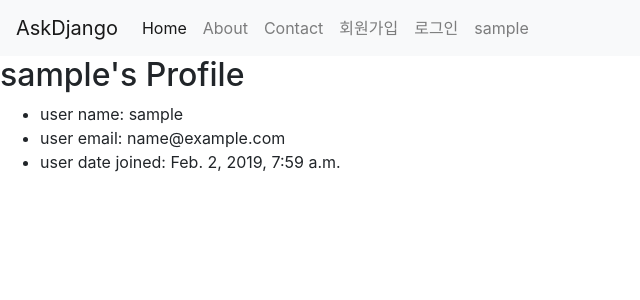
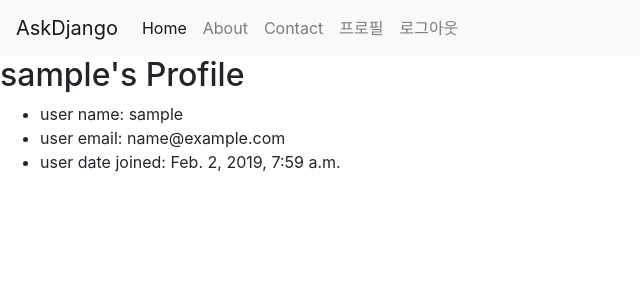
Before and after one commit to changhoi0522/piro_django, a Django app: page /accounts/profile/ in a window 1280 px wide. Shown: the top 300 px of the page, without its empty margins (0-640 px from the left). Run offline with Django 3.2, Linux system fonts and the light colour scheme; the visitor is signed in with stand-in values (Sample User, id 1); parts of the project's set-up code (start-up, migrations or seed data) failed here and were passed over; some libraries are stand-ins or nearby versions.

Commit message:
로그인, 로그아웃 구현

```diff
--- a/accounts/urls.py
+++ b/accounts/urls.py
@@ -1,8 +1,12 @@
+from django.conf import settings
 from django.urls import path
 from accounts import views
+from django.contrib.auth import views as auth_views
 
 urlpatterns = [
-    path('signup', views.signup, name='signup'),
-    path('profile/', views.profile),
+    path('signup/', views.signup, name='signup'),
+    path('login/', auth_views.LoginView.as_view(template_name='accounts/login_form.html'), name='login'),
+    path('logout/', auth_views.LogoutView.as_view(next_page=settings.LOGIN_URL), name='logout'),
+    path('profile/', views.profile, name='profile'),
 
 ]
--- a/accounts/views.py
+++ b/accounts/views.py
@@ -15,7 +15,7 @@ def signup(request):
         form = UserCreationForm()
     return render(request, './accounts/signup_form.html', {
         'form': form,
-    })
+        })
 
 
 def profile(request):
--- a/piro_django/templates/layout.html
+++ b/piro_django/templates/layout.html
@@ -25,15 +25,23 @@
                 <li class="nav-item">
                     <a class="nav-link" href="#">Contact</a>
                 </li>
-                <li class="nav-item">
-                    <a href="#" class="nav-link">회원가입</a>
-                </li>
-                <li class="nav-item">
-                    <a href="#" class="nav-link">로그인</a>
-                </li>
-                <li>
-                    <a href="#" class="nav-link">{{ user }}</a>
-                </li>
+            </ul>
+            <ul class="nav navbar-nav navbar-right">
+                {% if not user.is_authenticated %}
+                    <li class="nav-item">
+                        <a href="{% url 'signup' %}" class="nav-link">회원가입</a>
+                    </li>
+                    <li class="nav-item">
+                        <a href="{% url 'login' %}" class="nav-link">로그인</a>
+                    </li>
+                {% else %}
+                    <li class="nav-item">
+                        <a href="{% url 'profile' %}" class="nav-link">프로필</a>
+                    </li>
+                    <li class="nav-item">
+                        <a href="{% url 'logout' %}" class="nav-link">로그아웃</a>
+                    </li>
+                {% endif %}
             </ul>
         </div>
     </nav>
```
Also changed, not shown: accounts/templates/accounts/login_form.html (added, +7 -0 lines).
